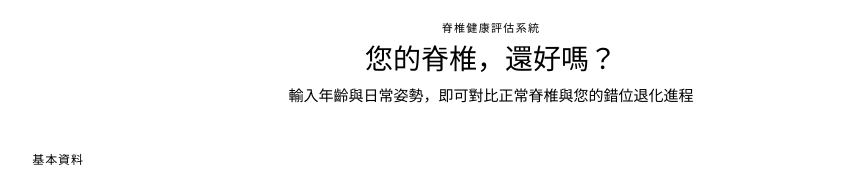
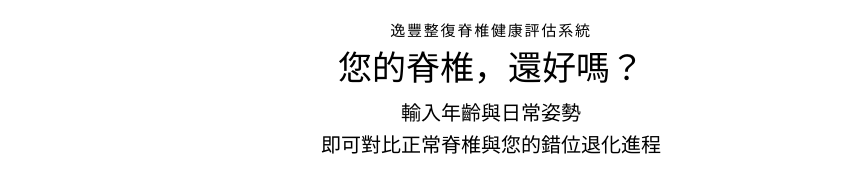
Before and after one commit to ljy5277-coder/bodysong-check8, a plain HTML site: page index.html in a window 1280 px wide. Shown: the top 177 px of the page, without its empty margins (149-991 px from the left). Drawn offline with nearby package versions, Linux system fonts and the light colour scheme; grey boxes are pictures that could not be loaded.

Commit message:
Add files via upload

```diff
--- a/index.html
+++ b/index.html
@@ -4,9 +4,9 @@
   * { box-sizing: border-box; margin: 0; padding: 0; }
   .page { max-width: 980px; margin: 0 auto; padding: 1.2rem 0.85rem; }
   .hero { text-align: center; margin-bottom: 1.5rem; }
-  .hero-tag { font-size: 11px; letter-spacing: 0.12em; text-transform: uppercase; color: var(--color-text-tertiary); margin-bottom: 0.4rem; }
-  .hero h1 { font-size: 22px; font-weight: 500; color: var(--color-text-primary); line-height: 1.3; margin-bottom: 0.4rem; }
-  .hero p { font-size: 14px; color: var(--color-text-secondary); max-width: 500px; margin: 0 auto; line-height: 1.6; }
+  .hero-tag { font-size: 15px; letter-spacing: 0.12em; text-transform: uppercase; color: var(--color-text-tertiary); margin-bottom: 0.4rem; }
+  .hero h1 { font-size: 28px; font-weight: 500; color: var(--color-text-primary); line-height: 1.3; margin-bottom: 0.4rem; }
+  .hero p { font-size: 18px; color: var(--color-text-secondary); max-width: 500px; margin: 0 auto; line-height: 1.6; }
   .form-card { background: var(--color-background-primary); border: 0.5px solid var(--color-border-tertiary); border-radius: var(--border-radius-lg); padding: 1.1rem; margin-bottom: 1.2rem; }
   .form-row { display: grid; grid-template-columns: 1fr 1fr; gap: 0.75rem; margin-bottom: 0.85rem; }
   @media(max-width:560px){ .form-row { grid-template-columns:1fr; } }
@@ -107,8 +107,8 @@
 
   /* 桌機版放大 */
   @media(min-width:768px) {
-    .hero h1 { font-size: 28px; }
-    .hero p { font-size: 15px; }
+    .hero h1 { font-size: 34px; }
+    .hero p { font-size: 20px; }
     .posture-btn { font-size: 14px; }
     .tab-btn { font-size: 14px; }
     .symptom-list li { font-size: 14px; }
@@ -118,9 +118,9 @@
 
 <div class="page">
   <div class="hero">
-    <div class="hero-tag">脊椎健康評估系統</div>
+    <div class="hero-tag">逸豐整復脊椎健康評估系統</div>
     <h1>您的脊椎，還好嗎？</h1>
-    <p>輸入年齡與日常姿勢，即可對比正常脊椎與您的錯位退化進程</p>
+    <p>輸入年齡與日常姿勢<br>即可對比正常脊椎與您的錯位退化進程</p>
   </div>
 
   <div class="form-card">
@@ -179,7 +179,7 @@
     <!-- Single unified posture grid -->
     <div class="posture-grid" id="postureGrid"></div>
 
-    <button class="submit-btn" onclick="runAnalysis()">開始分析我的脊椎狀況 →</button>
+    <button class="submit-btn" onclick="runAnalysis()">身為三寶爸，我懂您為家打拼的辛苦，讓我幫您看看脊椎狀況 →</button>
   </div>
 
   <div class="result-section" id="resultSection">
@@ -248,7 +248,7 @@
       <p>我們的脊椎健康專家可為您進行完整的姿勢分析與個人化改善方案</p>
       <div style="display:flex; gap:10px; justify-content:center; flex-wrap:wrap; margin-top:0.25rem;">
         <a href="https://lin.ee/Wpa99k9" target="_blank" style="text-decoration:none;">
-          <button class="cta-btn">📲 預約免費諮詢（Line 私訊）→</button>
+          <button class="cta-btn">📲 私訊三寶爸預約免費諮詢</button>
         </a>
         <button class="cta-btn" id="downloadBtn" onclick="downloadReport()" style="background:#3B6D11;">
           📥 下載評估報告圖片
@@ -275,7 +275,7 @@ const postureOptions = [
   { id:'squat',          icon:'🏋️', label:'錯誤搬重' },
   { id:'chin_up',        icon:'🖥️', label:'仰頭看高螢幕' },
   { id:'sleep_bad',      icon:'🛏️', label:'趴睡/不良側睡' },
-  { id:'stand_shift',    icon:'🦶', label:'重心偏移站姿' },
+  { id:'stand_shift',    icon:'🦶', label:'重心偏移站姿（３７步）' },
   { id:'twist',          icon:'🔄', label:'長時扭轉身體' },
   { id:'phone_shoulder', icon:'📞', label:'夾電話講話' },
   { id:'steps',          icon:'👟', label:'不良走路姿勢' },
```
